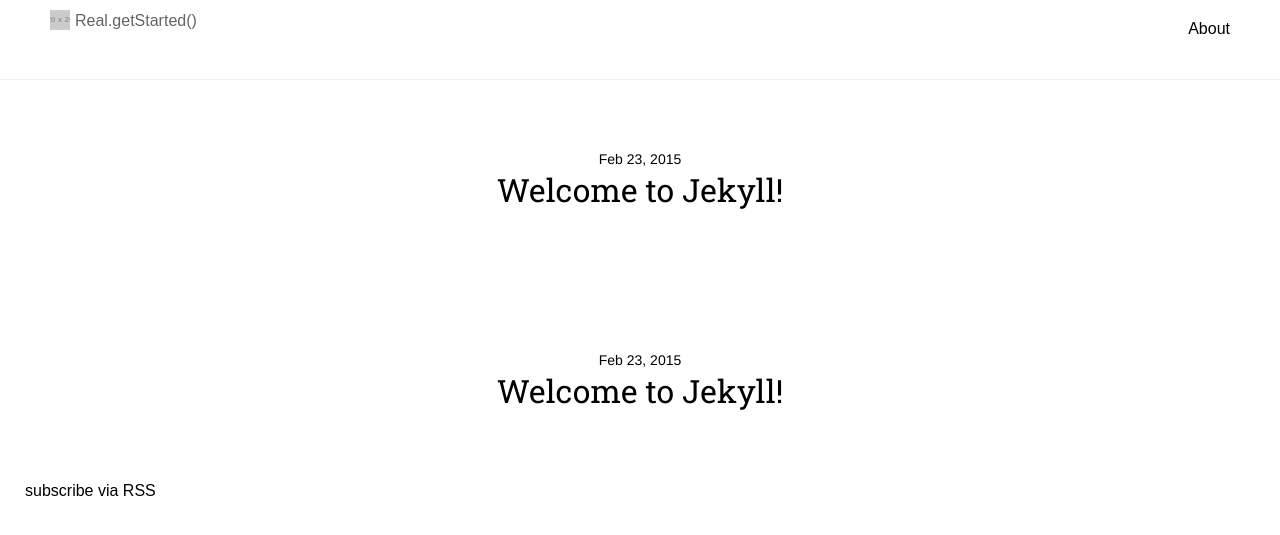
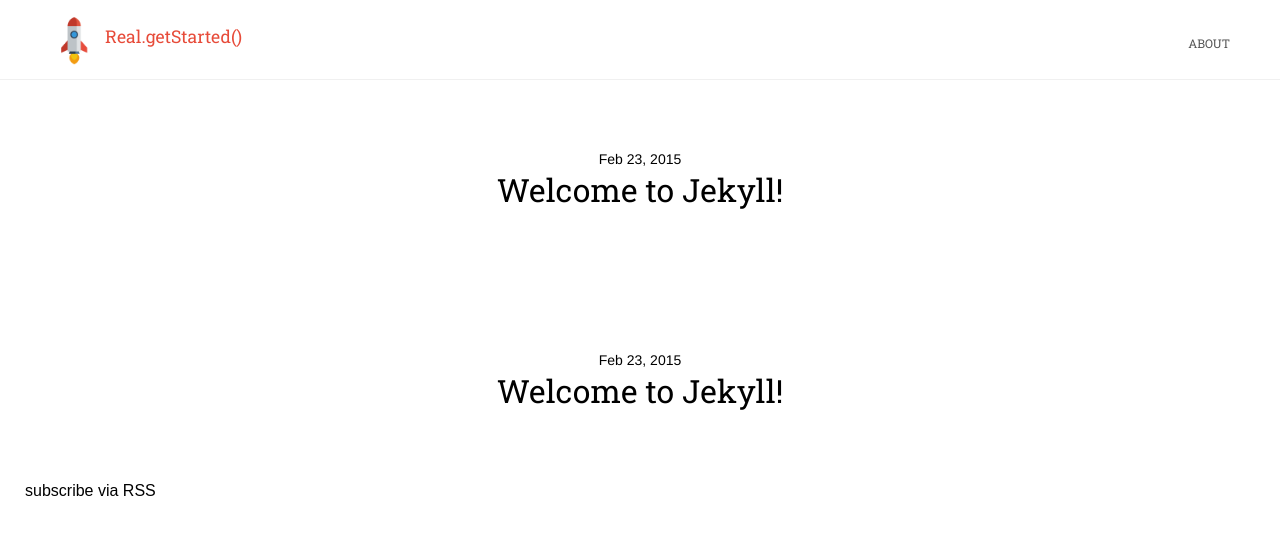
Before and after one commit to renatorib/realgetstarted.github.io, a Jekyll site: the page built from index.html, in a window 1280 px wide. Shown: the top 535 px of the page. Built offline with Jekyll 4.4.1, drawn with Linux system fonts in a browser that asks for light colours.

Commit message:
Header beat

```diff
--- a/_includes/header.html
+++ b/_includes/header.html
@@ -2,7 +2,7 @@
 
   <a href="{{ site.baseurl }}/">
     <figure class="logo-top">
-      <img src=http://placehold.it/20x20"" alt="">
+    <img src="{{ site.baseurl }}/images/rocket.png" alt="">
       <figcaption>{{ site.header_title }}</figcaption>
     </figure>
   </a>
--- a/_sass/_header.scss
+++ b/_sass/_header.scss
@@ -8,22 +8,26 @@
 
   .logo-top {
     position: absolute;
-    width: 20px;
-    top: 10px;
+    width: 50px;
+    top: 15px;
     left: 50px;
 
     figcaption {
       position: absolute;
       width: 200px;
-      left: 25px;
-      top: 2px;
-      color: rgb(100, 100, 100);
+      left: 55px;
+      top: 10px;
+      font: 400 1.1em $font-head;
+      color: rgb(231, 75, 57);
     }
   }
 
   .site-nav {
     position: absolute;
     right: 50px;
-    top: 20px;
+    top: 35px;
+    font: 400 .75em $font-head;
+    color: #555;
+    text-transform: uppercase;
   }
 }
```
Also changed, not shown: images/bolt.svg (deleted), images/rocket.png (added).
